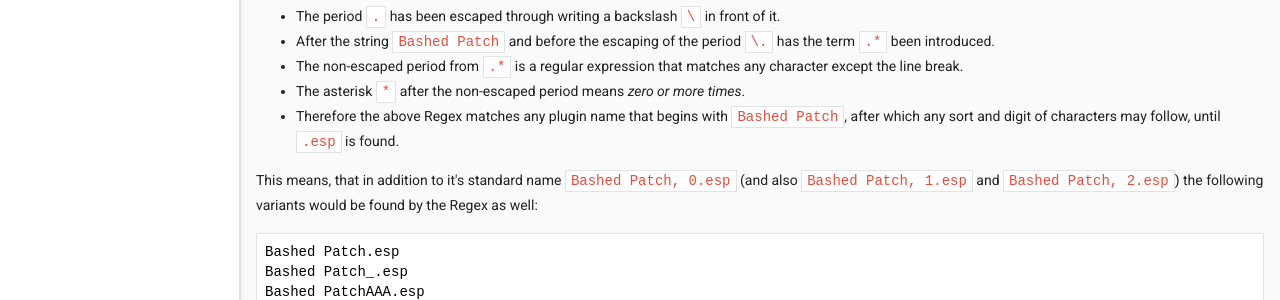
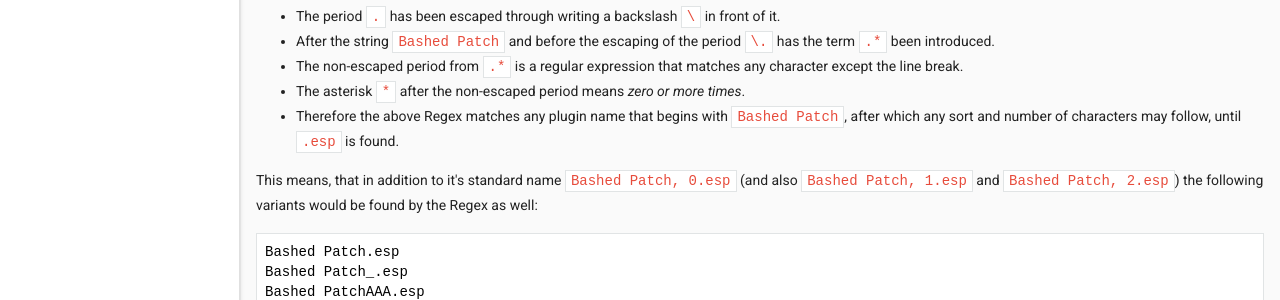
Before and after one commit to loot/loot.github.io, a Jekyll site: the page built from docs/contributing/Regular-Expression-Regex.html, in a window 1280 px wide. Shown: the part 3167-3467 px from the top of the page. Built offline with Jekyll 4.4.1, drawn with Linux system fonts in a browser that asks for light colours; nearby versions of some CDN libraries.

Commit message:
Revert a single change

```diff
--- a/docs/contributing/Regular-Expression-Regex.html
+++ b/docs/contributing/Regular-Expression-Regex.html
@@ -155,7 +155,7 @@ Bashed Patch, 2.esp
   <li>After the string <code>Bashed Patch</code> and before the escaping of the period <code>\.</code> has the term <code>.*</code> been introduced.</li>
   <li>The non-escaped period from <code>.*</code> is a regular expression that matches any character except the line break.</li>
   <li>The asterisk <code>*</code> after the non-escaped period means <i>zero or more times</i>.</li>
-  <li>Therefore the above Regex matches any plugin name that begins with <code>Bashed Patch</code>, after which any sort and digit of characters may follow, until <code>.esp</code> is found.</li>
+  <li>Therefore the above Regex matches any plugin name that begins with <code>Bashed Patch</code>, after which any sort and number of characters may follow, until <code>.esp</code> is found.</li>
 </ul>
 
 <p>This means, that in addition to it's standard name <code>Bashed Patch, 0.esp</code> (and also <code>Bashed Patch, 1.esp</code> and <code>Bashed Patch, 2.esp</code>) the following variants would be found by the Regex as well:</p>
```
